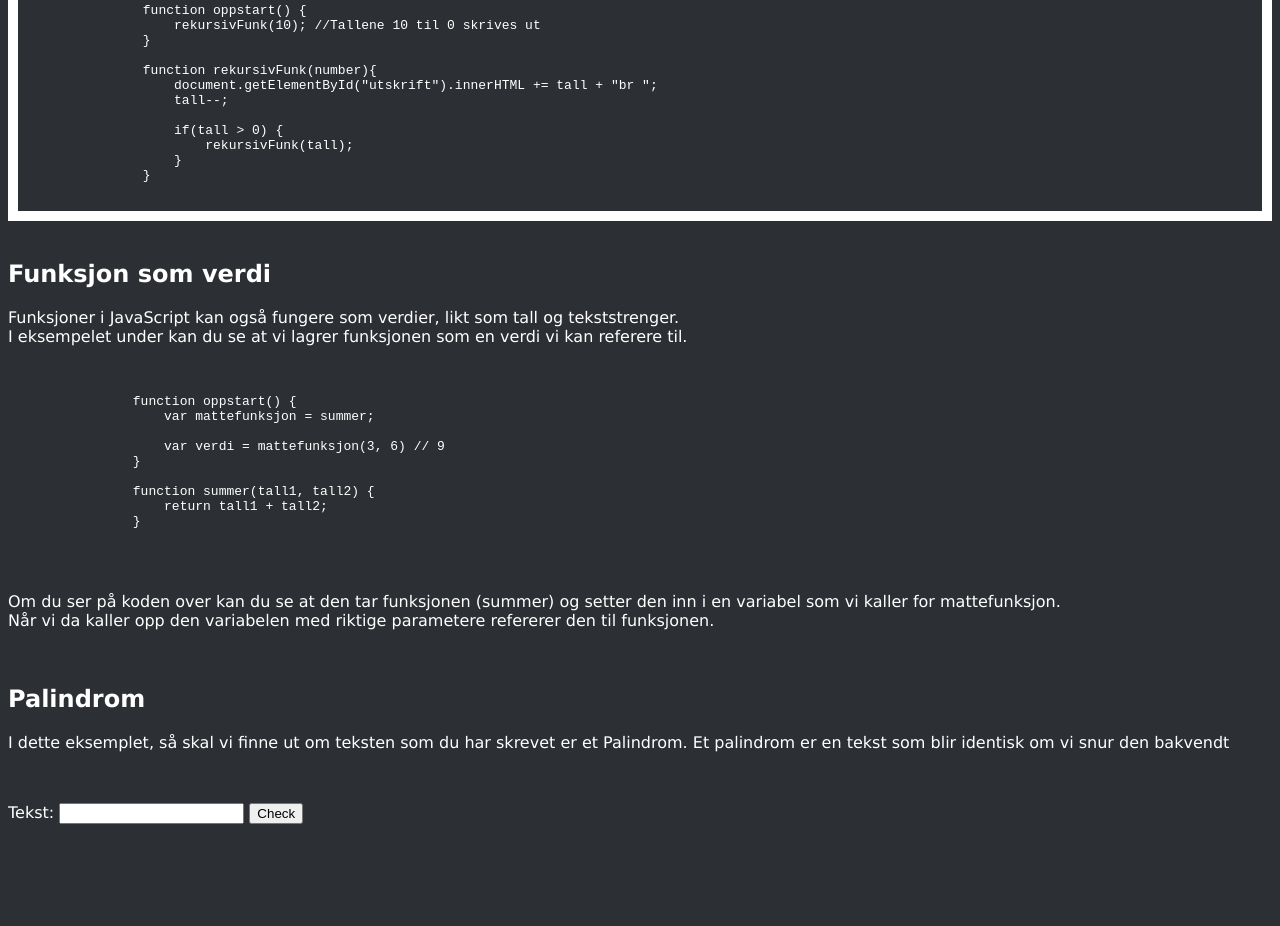
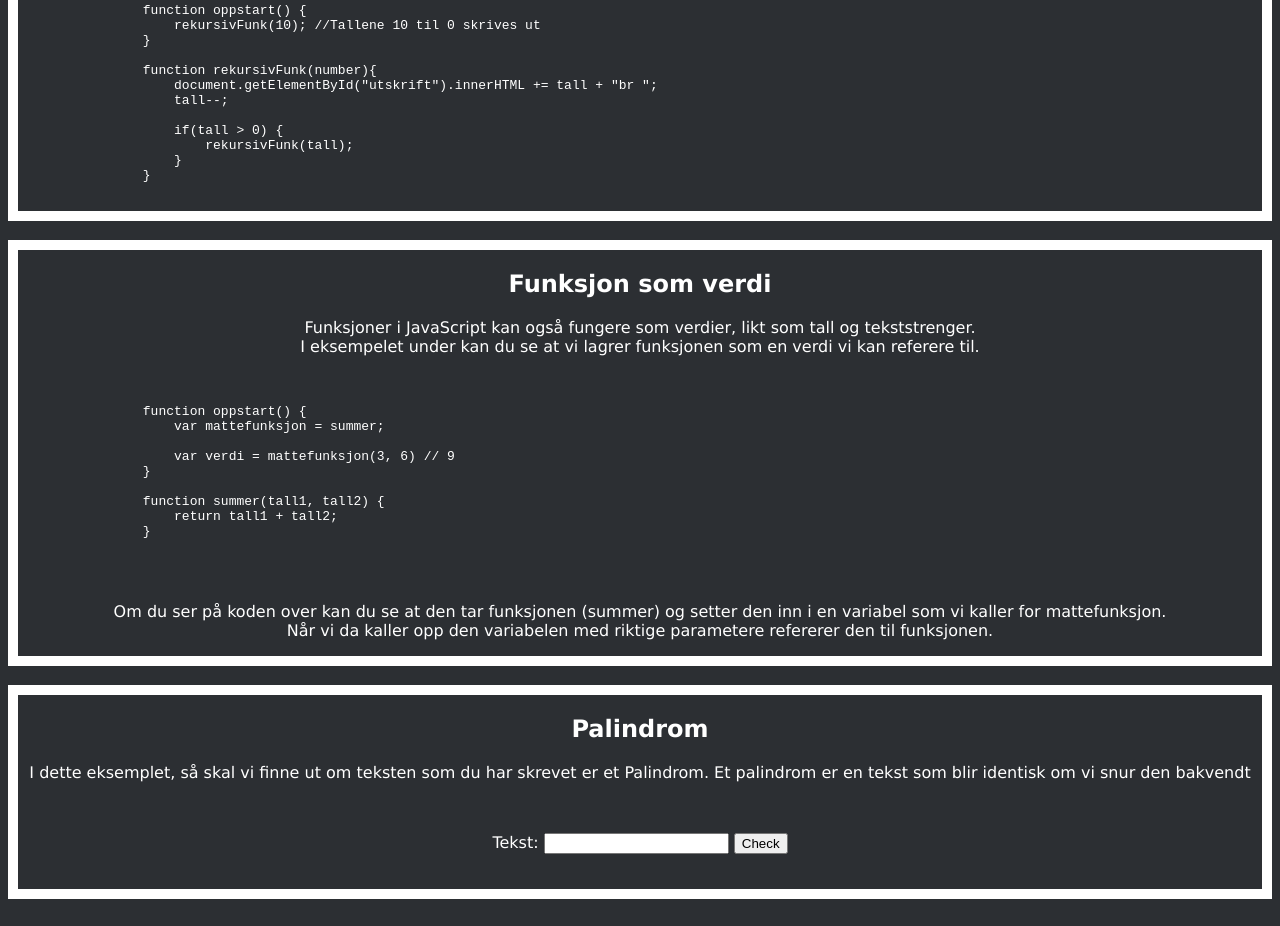
Before and after one commit to Crayharr/Crayharr.github.io, a plain HTML site: page index.html in a window 1280 px wide. Shown: the part 1801-2727 px from the top of the page. Before the commit the page ends 2687 px from the top, so only its background shows below. Drawn offline with Linux system fonts and the light colour scheme.

Commit message:
Update Style.css

```diff
--- a/Style.css
+++ b/Style.css
@@ -2,6 +2,10 @@
     border-style: solid;
     border-color: black;
     background-color: white;
+}
+
+#resonse {
+    width: 50px;
 }
 
 .darkButtons {
@@ -61,3 +65,17 @@ body {
     border-width: 10px;
     text-align: center;
 }
+
+.Box7 {
+    border-style: solid;
+    border-color: white;
+    border-width: 10px;
+    text-align: center;
+}
+
+.Box8 {
+    border-style: solid;
+    border-color: white;
+    border-width: 10px;
+    text-align: center;
+}
```
